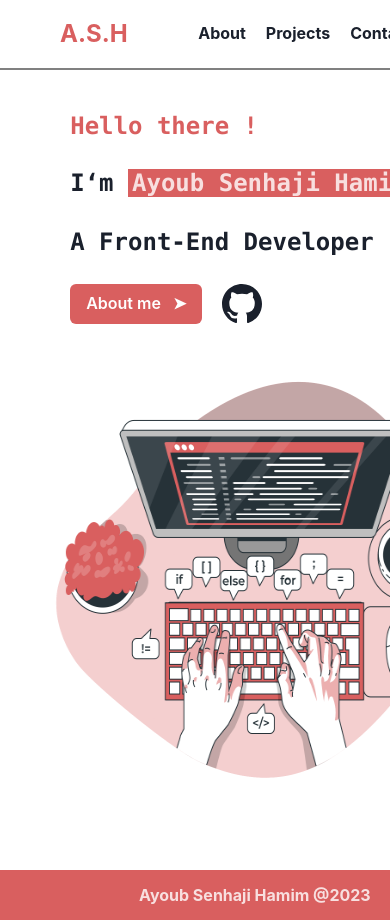
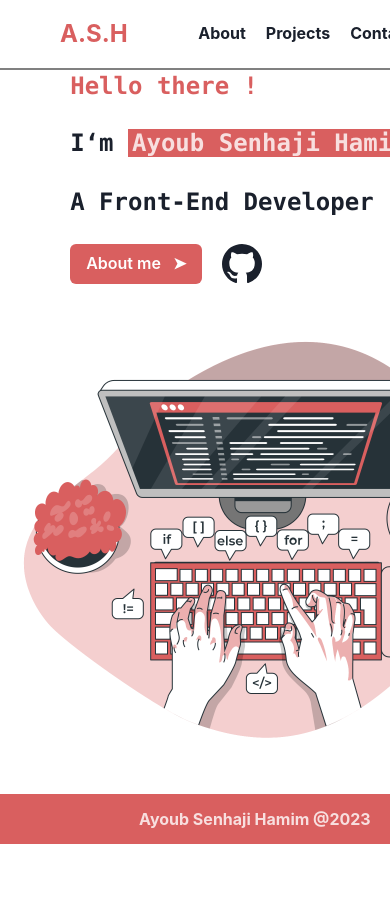
Before and after one commit to AyoubSen/myPortfolio, a Next.js app: page / in a window 390 px wide. Shown: the top 920 px of the page. After the commit the page ends 844 px from the top, so only its background shows below. Built offline with nearby package versions, Linux system fonts and the light colour scheme.

Commit message:
fixing responsivness for the last time..

```diff
--- a/components/MainPage/MainPage.jsx
+++ b/components/MainPage/MainPage.jsx
@@ -23,12 +23,11 @@ export default function MainPage() {
   return (
     <Flex
       m={{
-        xl: '0 20% 0 20%',
+        xl: '0',
         lg: '0 20% 0 20%',
         md: '0 10% 0 10%',
         sm: '0',
       }}
-      p="10"
       fontWeight="bold"
       justify={{
         xl: 'space-around',
@@ -36,7 +35,7 @@ export default function MainPage() {
         md: 'center',
         sm: 'space-between',
       }}
-      align="center"
+      alignItems="center"
       flexDirection={{ base: 'column', sm: 'row' }}
     >
       <Box>
```
